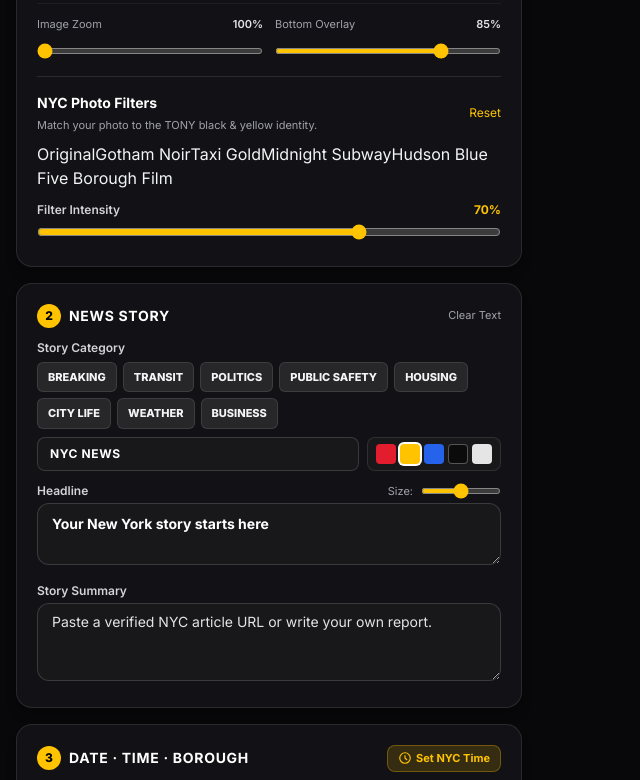
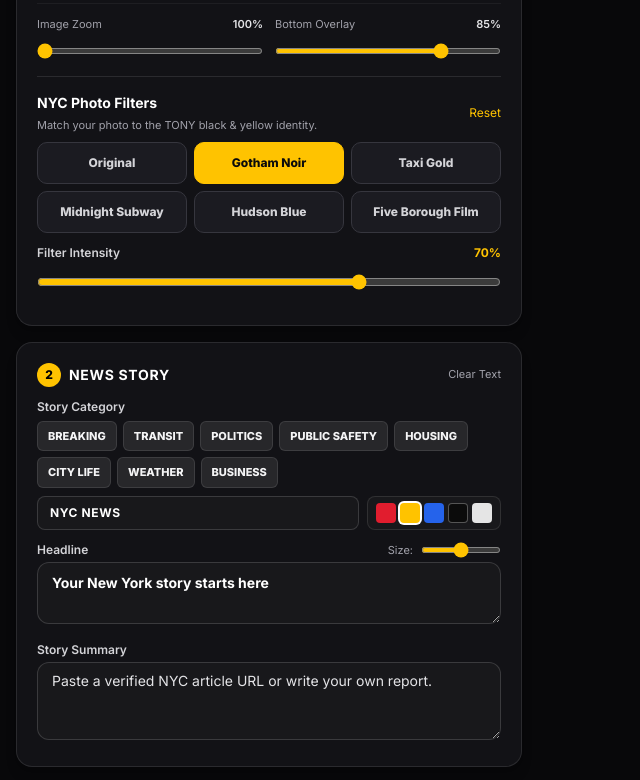
Before and after one commit to runelook65-bit/TONY-Studio, a website: page index.html in a window 1280 px wide. Shown: the part 1465-2245 px from the top of the page, without its empty margins (0-640 px from the left). Drawn offline with nearby package versions, Linux system fonts and the light colour scheme; no server answers.

Commit message:
style: accessible photo filter chips and brand-size controls on phone and desktop

```diff
--- a/assets/mobile.css
+++ b/assets/mobile.css
@@ -214,3 +214,35 @@
   .tony-mobile-tabs > button,
   .tony-mobile-advanced-toggle > span:last-child { transition: none; }
 }
+
+
+/* TONY brand mark + NYC photo grading; shared by mobile and desktop. */
+.tony-photo-effects .tony-filter-grid {
+  display:grid;grid-template-columns:repeat(2,minmax(0,1fr));gap:7px;
+}
+.tony-filter-choice{
+  border:1px solid #36363e;background:#1b1b21;color:#d4d4d8;
+  border-radius:10px;padding:10px 8px;min-height:42px;
+  font-size:12px;font-weight:750;text-align:center;line-height:1.25;
+  transition:background .12s,border-color .12s,color .12s;
+}
+.tony-filter-choice:hover{border-color:#a18319;color:#fff}
+.tony-filter-choice.tony-filter-active,
+.tony-filter-choice[aria-pressed="true"]{
+  background:#ffc300;border-color:#ffc300;color:#0b0b0b;
+}
+.tony-brand-switch #tonyLogoSizeRow[hidden],
+#tonyWordmarkFields[hidden]{display:none !important}
+.tony-photo-effects input[type="range"],.tony-brand-switch input[type="range"]{
+  min-height:34px;accent-color:#ffc300;cursor:pointer;
+}
+.tony-brand-switch select{appearance:auto;color-scheme:dark}
+@media(min-width:560px){
+ .tony-photo-effects .tony-filter-grid{grid-template-columns:repeat(3,minmax(0,1fr))}
+}
+@media(max-width:767px){
+ .tony-photo-effects .tony-filter-grid{grid-template-columns:repeat(2,minmax(0,1fr))}
+ .tony-filter-choice{min-height:46px;font-size:12px}
+ .tony-brand-switch select{font-size:16px !important;min-height:44px}
+ .tony-brand-switch {margin-bottom:12px}
+}
```
